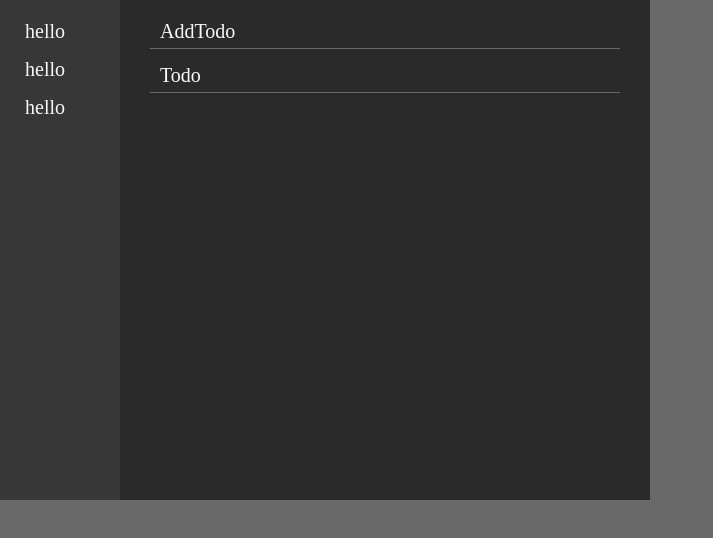
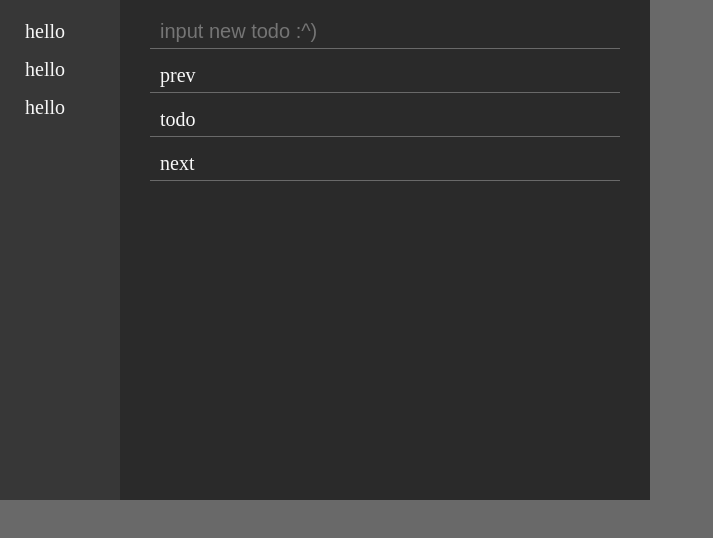
Before and after one commit to Lootmann/MineApps, a React (Create React App) app in the folder misc/chrome-extension/extension-with-react/chrome-ex-react/: page / in a window 1280 px wide. Shown: the top 538 px of the page, without its empty margins (0-713 px from the left). Built offline with nearby package versions, Linux system fonts and the light colour scheme.

Commit message:
misc: chrome-extension - todo form and show todos

```diff
--- a/misc/chrome-extension/extension-with-react/chrome-ex-react/src/components/Todo.tsx
+++ b/misc/chrome-extension/extension-with-react/chrome-ex-react/src/components/Todo.tsx
@@ -3,18 +3,58 @@ import React from "react";
 import "../styles/todo.css";
 
 export function TodoList() {
+  const [todos, setTodos] = React.useState<string[]>(["prev", "todo", "next"]);
+
   return (
     <ul className="todo-list">
       <AddTodo />
-      <Todo />
+      <Todo todos={todos} />
     </ul>
   );
 }
 
-export function Todo() {
-  return <li className="todo">Todo</li>;
+export function AddTodo() {
+  const todoRef = React.useRef(null);
+
+  function handleSubmit(e: React.FormEvent<HTMLFormElement>) {
+    e.preventDefault();
+  }
+
+  return (
+    <li className="addtodo">
+      <form
+        action=""
+        method="get"
+        id="add-form"
+        onSubmit={(e) => handleSubmit(e)}
+      >
+        <input
+          type="text"
+          name="todo"
+          id="todo"
+          placeholder="input new todo :^)"
+          ref={todoRef}
+          autoFocus
+        />
+      </form>
+    </li>
+  );
 }
 
-export function AddTodo() {
-  return <li className="addtodo">AddTodo</li>;
+type TodoProps = {
+  todos: string[];
+};
+
+export function Todo(props: TodoProps) {
+  return (
+    <>
+      {props.todos.map((todo) => {
+        return (
+          <li className="todo" key={todo}>
+            {todo}
+          </li>
+        );
+      })}
+    </>
+  );
 }
--- a/misc/chrome-extension/extension-with-react/chrome-ex-react/src/styles/todo.css
+++ b/misc/chrome-extension/extension-with-react/chrome-ex-react/src/styles/todo.css
@@ -4,14 +4,6 @@
   display: flex;
   flex-direction: column;
   gap: 10px;
-}
-
-.todo {
-  padding: 5px 10px;
-  border-bottom: 1px solid var(--thin-gray);
-  font-size: 20px;
-
-  list-style: none;
 }
 
 .addtodo {
@@ -21,3 +13,27 @@
 
   list-style: none;
 }
+
+#add-form {
+  display: inline;
+  width: 100%;
+}
+
+#add-form > input {
+  color: var(--white);
+  background-color: var(--black);
+  width: 100%;
+  font-size: 20px;
+  outline: none;
+}
+
+/* #add-form > input:focus {
+} */
+
+.todo {
+  padding: 5px 10px;
+  border-bottom: 1px solid var(--thin-gray);
+  font-size: 20px;
+
+  list-style: none;
+}
```
